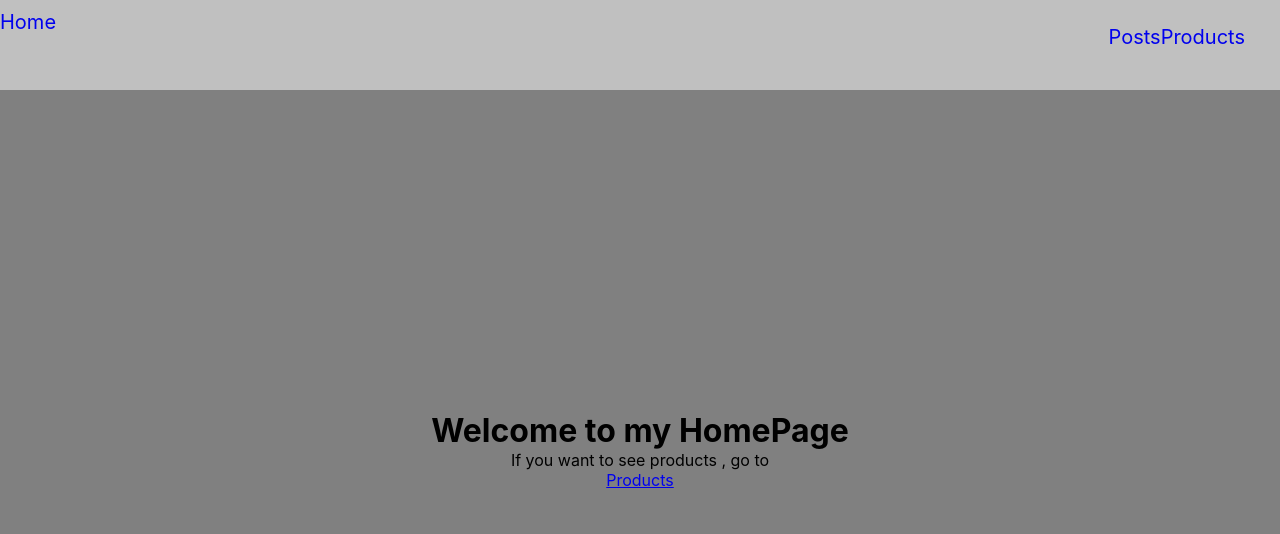
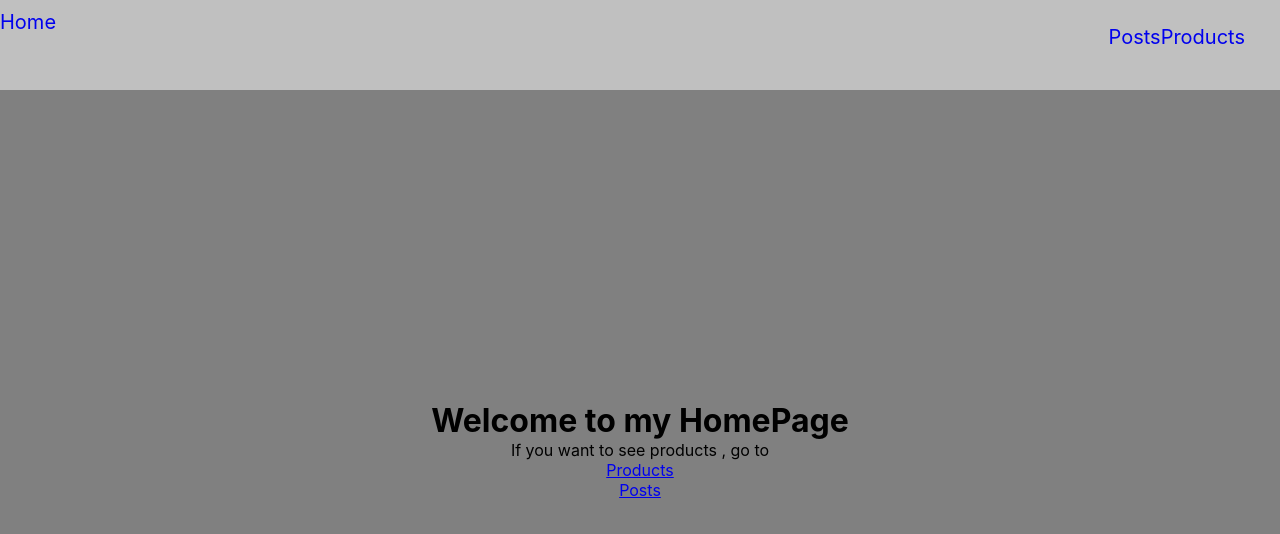
Before and after one commit to TarikC97/ITCamp-HTML-JS-REACT, a React (Create React App) app in the folder React/prviapp/: page / in a window 1280 px wide. Shown: the top 534 px of the page. Built offline with nearby package versions, Linux system fonts and the light colour scheme.

Commit message:
IT CAMP 23-10-2023

```diff
--- a/React/prviapp/src/components/HomePage.js
+++ b/React/prviapp/src/components/HomePage.js
@@ -17,6 +17,7 @@ const HomePage = () => {
       <h1>Welcome to my HomePage</h1>
       <p>If you want to see products , go to </p>
       <Link to='/products'>Products</Link>
+      <Link to='/posts'>Posts</Link>
     </div>
   )
 }
```
